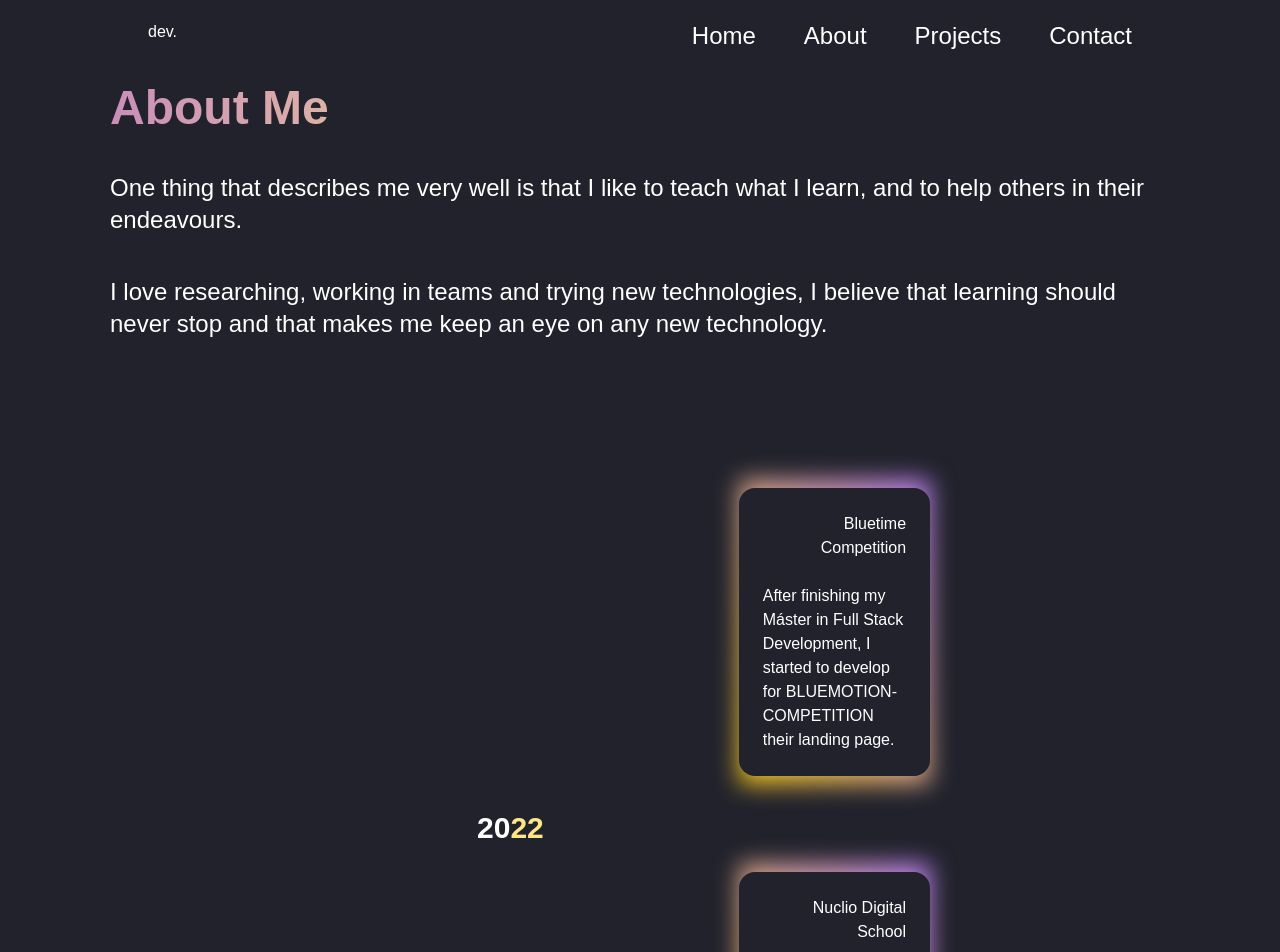
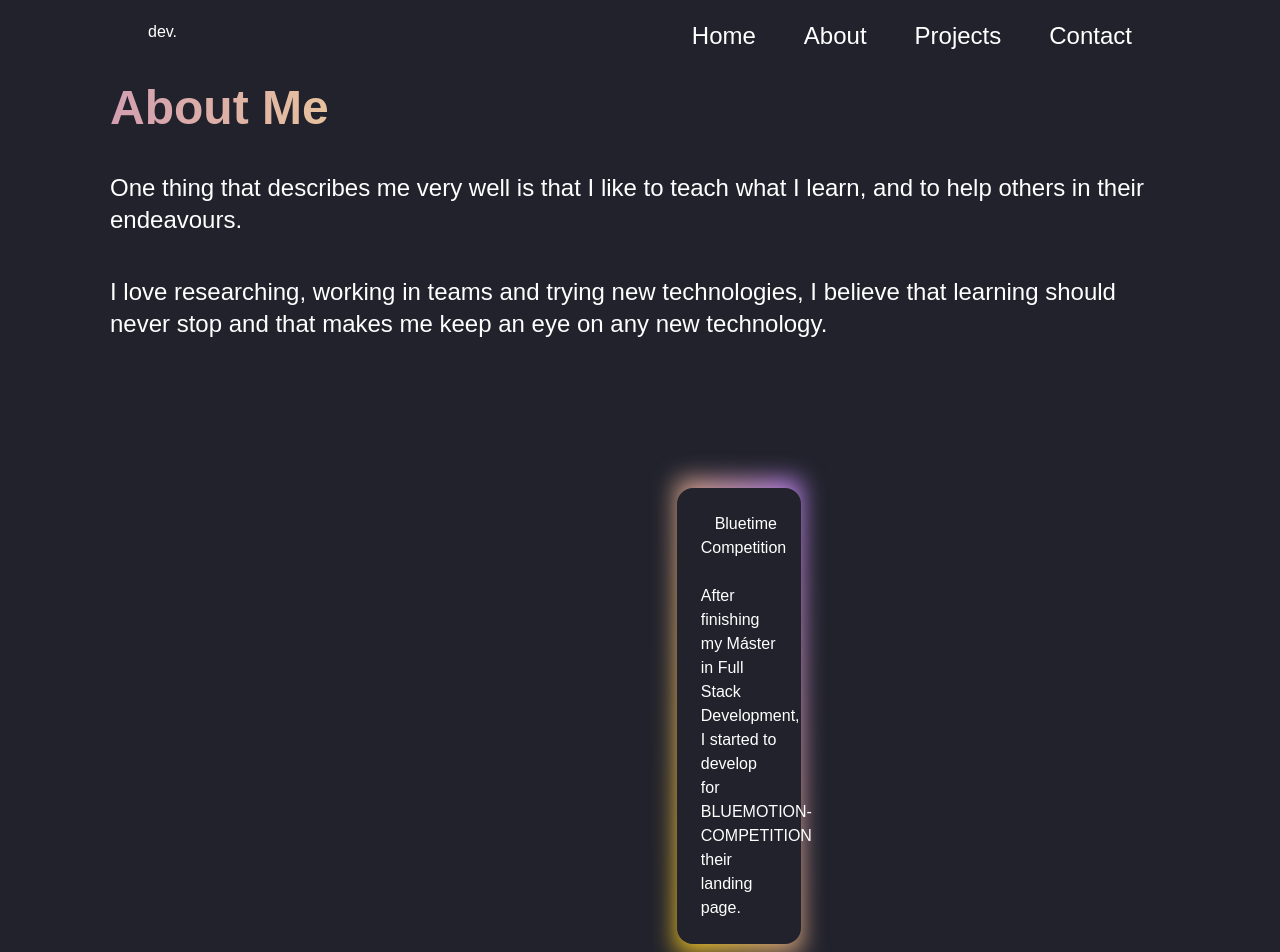
Before and after one commit to Arian1192/Portfolio, a Next.js app: page /about in a window 1280 px wide. Shown: the top 952 px of the page. Built offline with nearby package versions, Linux system fonts and the light colour scheme.

Commit message:
se corrije para tamaños grandes de pantalla

```diff
--- a/pages/about.tsx
+++ b/pages/about.tsx
@@ -54,8 +54,8 @@ export default function About() {
 							an eye on any new technology.
 						</p>
 					</div>
-					<div className="mx-auto  overflow-hidden p-10 w-2/5 max-lg:w-3/5 max-md:w-[500px] md:w-3/5 max-sm:w-full">
-						<div className="w-full flex flex-row p-5  max-md:flex-row   max-sm:flex-col max-sm:w-full">
+					<div className="mx-auto  overflow-hidden p-10 w-2/5 max-lg:w-3/5 lg:w-3/5  max-md:w-[500px] md:w-full max-sm:w-full">
+						<div className="w-full max-xl:w-2/5 xl:w-3/5  sm:w-full  mx-auto flex flex-row p-5  max-md:flex-row   max-sm:flex-col max-sm:w-full">
 							<div className="w-3/5 flex mx-auto flex-row items-center justify-center">
 								<motion.h4
 									className="text-3xl font-bold text-white mb-10"
@@ -66,7 +66,7 @@ export default function About() {
 									20<span className="text-amber-200">22</span>
 								</motion.h4>
 							</div>
-							<div className="w-full max-2xl:w-2/5 max-sm:w-full flex flex-col items-center justify-center">
+							<div className="w-full  max-2xl:w-3/6 max-sm:w-full flex flex-col items-center justify-center">
 								<ExperienceCard />
 							</div>
 						</div>
```
